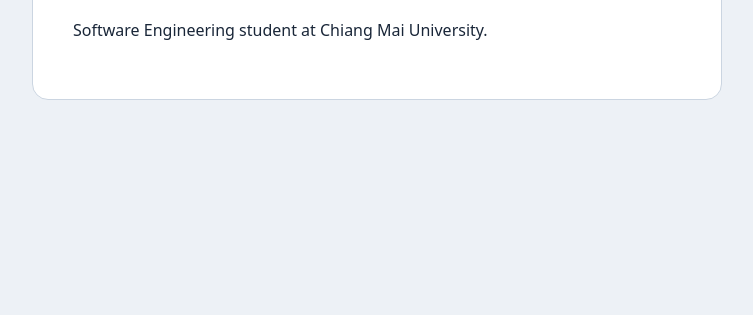
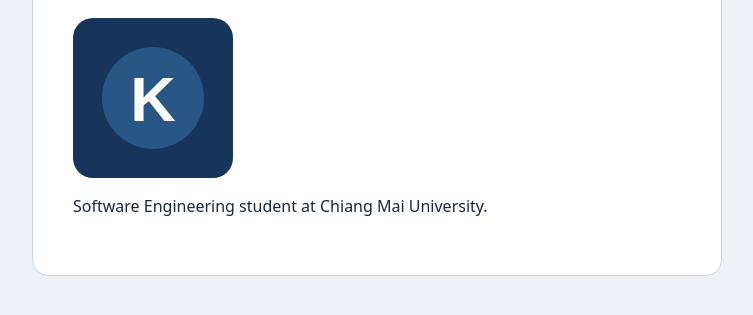
Before and after one commit to Nongfirst007/newRepo, a plain HTML site: page index.html in a window 1280 px wide. Shown: the part 135-450 px from the top of the page, without its empty margins (263-1016 px from the left). Drawn offline with Linux system fonts and the light colour scheme.

Commit message:
Add profile image

```diff
--- a/index.html
+++ b/index.html
@@ -16,6 +16,7 @@
 <body>
   <main>
     <h1>Kitiphoom</h1>
+    <img src="profile.svg" alt="Kitiphoom profile image" width="160" height="160">
     <p>Software Engineering student at Chiang Mai University.</p>
   </main>
 </body>
```
Also changed, not shown: profile.svg (added).
